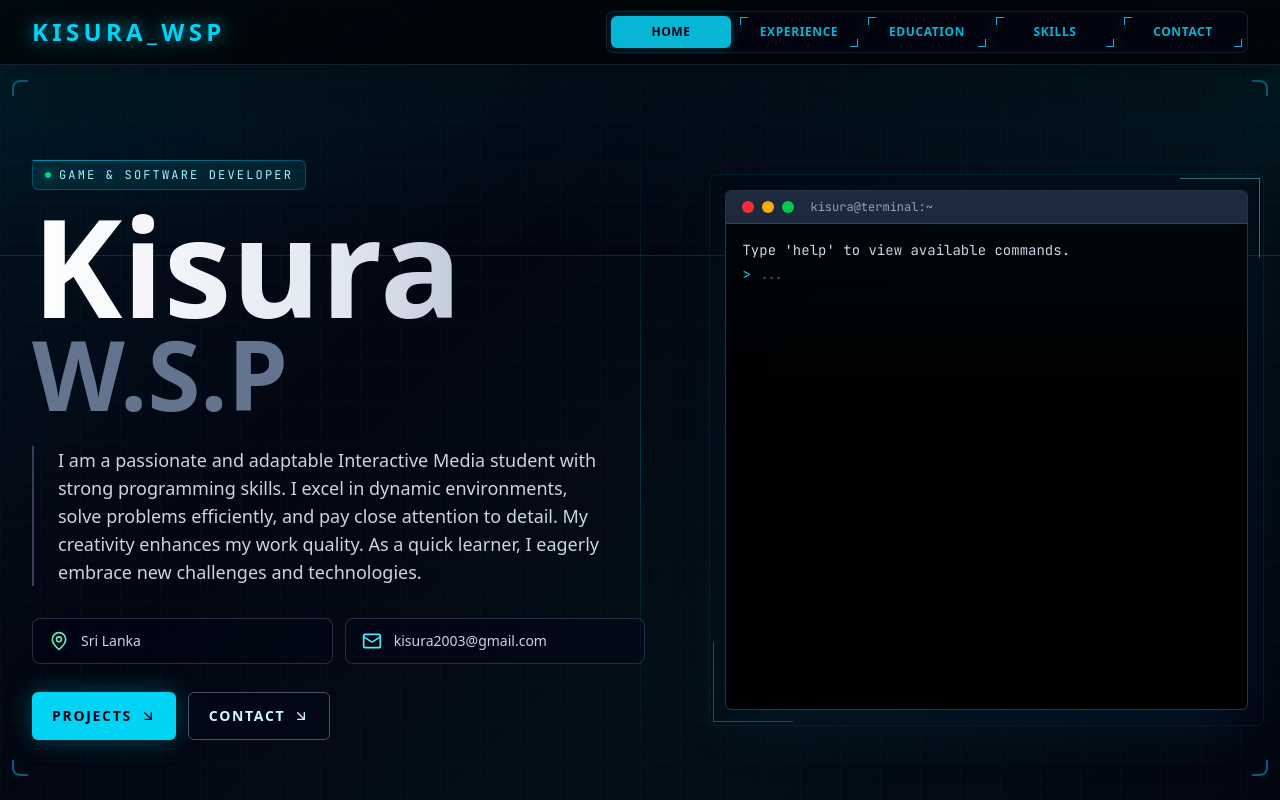
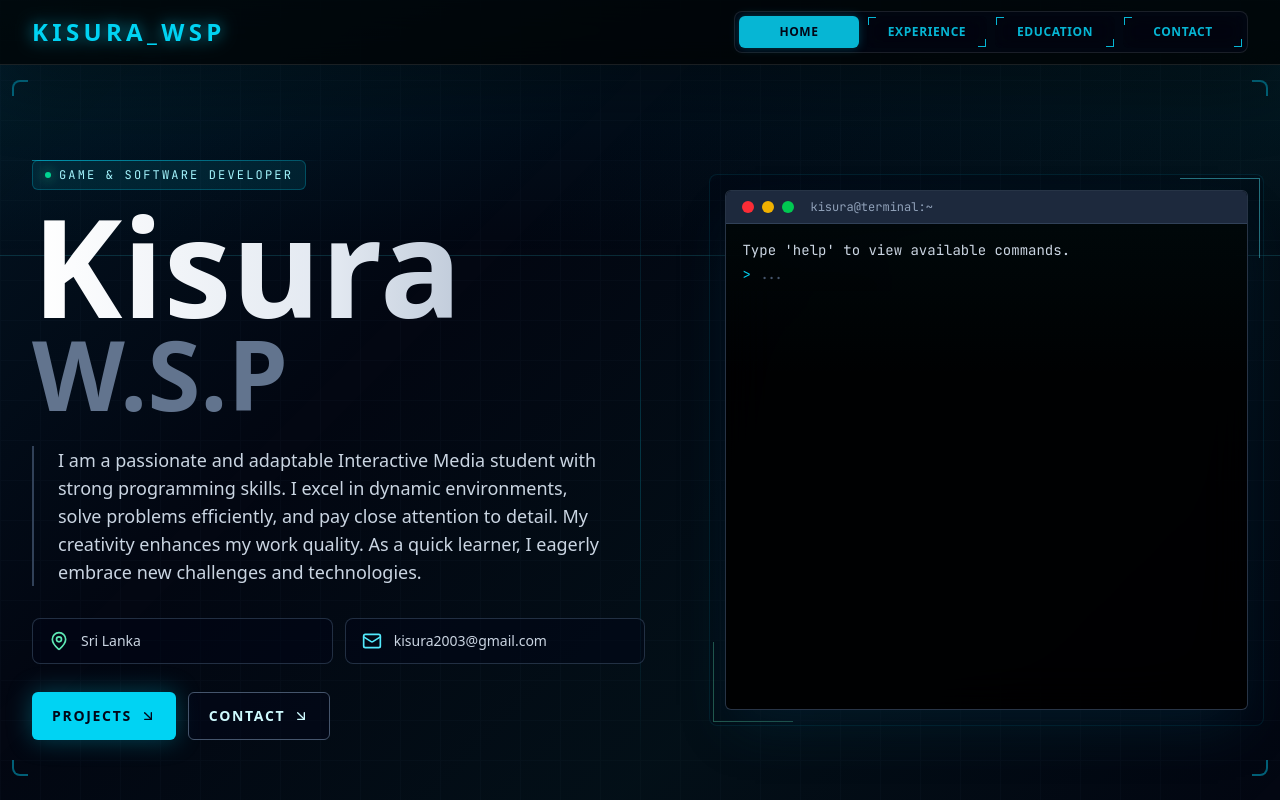
Before and after one commit to KisuraWSP/KisuraWSP.github.io, a Next.js app: page / in a window 1280 px wide. Shown: the top 800 px of the page. Built offline with nearby package versions, Linux system fonts and the light colour scheme.

Commit message:
disabled skills page and updated dependancies relating to next js

```diff
--- a/src/components/items/HudLayout.tsx
+++ b/src/components/items/HudLayout.tsx
@@ -19,7 +19,7 @@ export function HudLayout({ children }: HudLayoutProps) {
         { label: "HOME", path: "/" },
         { label: "EXPERIENCE", path: "/experience" },
         { label: "EDUCATION", path: "/education" },
-        { label: "SKILLS", path: "/skills" },
+        // { label: "SKILLS", path: "/skills" },
         { label: "CONTACT", path: "/contact" },
     ];
 
```
Also changed, not shown: package.json (+10 -6 lines), 1 other file (tests, documents, lock files or other folders).
